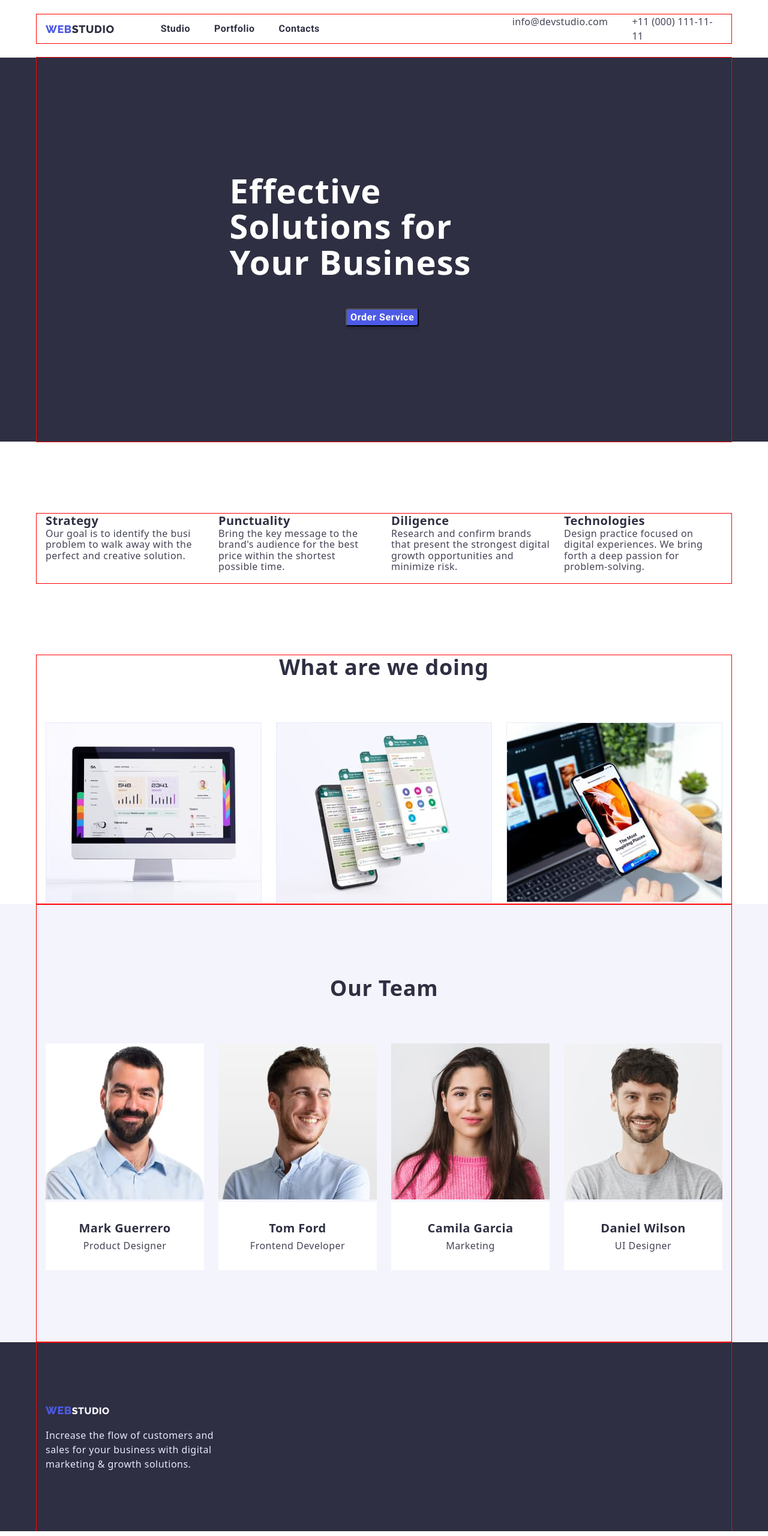
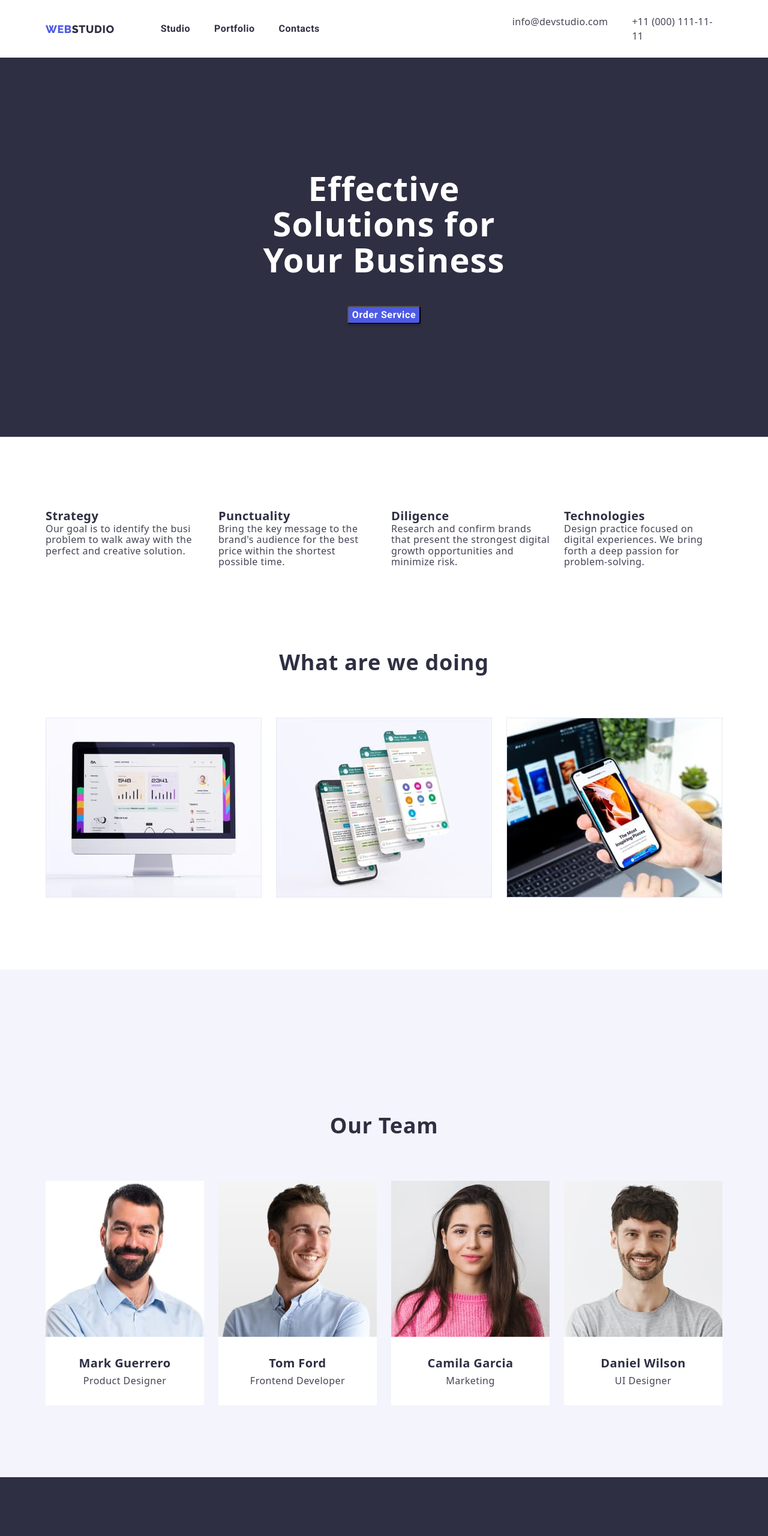
Before and after one commit to AbsolemGen/goit-markup-hw-03, a plain HTML site: page index.html in a window 1280 px wide. Shown: the top 2560 px of the page at 60% size. Drawn offline with nearby package versions, Linux system fonts and the light colour scheme.

Commit message:
hardwork

```diff
--- a/css/style.css
+++ b/css/style.css
@@ -39,11 +39,17 @@ ol {
   display: flex;
 }
 
+img {
+  display: block;
+  max-width: 100%;
+  height: auto;
+}
+
 .container {
   width: 1158px;
   padding-left: 15px;
   padding-right: 15px;
-  outline: 1px solid red;
+  outline: 1px solid transparent;
   margin: 0 auto;
 }
 .visually-hidden {
@@ -122,6 +128,8 @@ ol {
 }
 /* buttons */
 .btn {
+  padding: 12px 24px;
+  min-width: 69px;
   font-family: "Roboto", sans-serif;
   font-weight: 700;
   font-size: 16px;
@@ -142,26 +150,30 @@ ol {
 }
 .btn-list {
   justify-content: center;
-  margin-top: 96px;
-  padding-bottom: 24px;
+  gap: 24px;
 }
 .main-item-header {
   padding-bottom: 8px;
 }
+
 /* hero */
 .hero-title {
+  max-width: 520px;
+  margin: 0 auto;
+  margin-bottom: 48px;
   font-weight: 700;
   font-size: 56px;
   line-height: 1.06;
   letter-spacing: 0.02em;
   color: #ffffff;
-  max-width: 515px;
-  margin: 0 auto;
-  padding-bottom: 48px;
-  padding-top: 192px;
+  text-align: center;
 }
 
 .hero {
+  padding-top: 188px;
+  padding-bottom: 188px;
+  background-color: var(--title-color);
+  text-align: center;
 }
 
 .hero-btn {
@@ -175,8 +187,6 @@ ol {
   cursor: pointer;
   box-shadow: 0px 4px 4px rgba(0, 0, 0, 0.15);
   border-radius: 4px;
-  margin-left: 500px;
-  margin-bottom: 192px;
 }
 
 .hero-btn:hover,
@@ -190,6 +200,10 @@ ol {
 }
 .main-item {
   margin-top: 48px;
+}
+.main {
+  padding-bottom: 120px;
+  padding-top: 96px;
 }
 
 /* ------------------titles-------------------- */
@@ -211,13 +225,15 @@ ol {
 }
 
 .main-item {
-  background: red;
+  background: #ffffff;
   border: 0.5px solid #f4f4fd;
   box-shadow: 0px 1px 6px rgba(46, 47, 66, 0.08);
 }
 
 /*------------------- footer----------------- */
 .footer-box {
+  padding-top: 100px;
+  padding-bottom: 100px;
 }
 .footer-link {
   padding-top: 10px;
@@ -227,11 +243,15 @@ ol {
   font-size: 16px;
   line-height: 1.5;
   padding-top: 16px;
-  padding-bottom: 100px;
 }
 .footer-logo-white {
+  font-family: "Raleway" sans-serif;
+  font-style: normal;
+  font-weight: 800;
+  font-size: 18px;
+  line-height: 1.5;
+  letter-spacing: 0.03em;
   color: #f4f4fd;
-  font-family: "Raleway", sans-serif;
 }
 .list {
   list-style: none;
@@ -240,7 +260,9 @@ ol {
   text-decoration: none;
 }
 .footer {
-  padding-top: 100px;
+}
+.options {
+  padding-top: 120px;
 }
 .options-item {
 }
@@ -249,8 +271,6 @@ ol {
 }
 .options-list {
   gap: 24px;
-  margin-top: 120px;
-  margin-bottom: 120px;
 }
 .what-doing-tittle {
   padding-bottom: 72px;
@@ -264,11 +284,15 @@ ol {
 .what-doing-item {
 }
 .what-doing {
+  padding-bottom: 120px;
+  padding-top: 120px;
   text-align: center;
 }
-
+.team {
+  padding-top: 120px;
+  padding-bottom: 120px;
+}
 .team-box {
-  padding-bottom: 120px;
 }
 
 .team-title {
--- a/index.html
+++ b/index.html
@@ -75,8 +75,8 @@
             </div>
         </section>
         <!-- Section 3 -->
-        <section>
-            <div class="what-doing container">
+        <section class="what-doing">
+            <div class="what-doing-box container">
                 <h2 class=" what-doing-tittle section-title">What are we doing</h2>
                 <ul class="what-doing-list list flex">
                     <li class="what-doing-item list">
```
